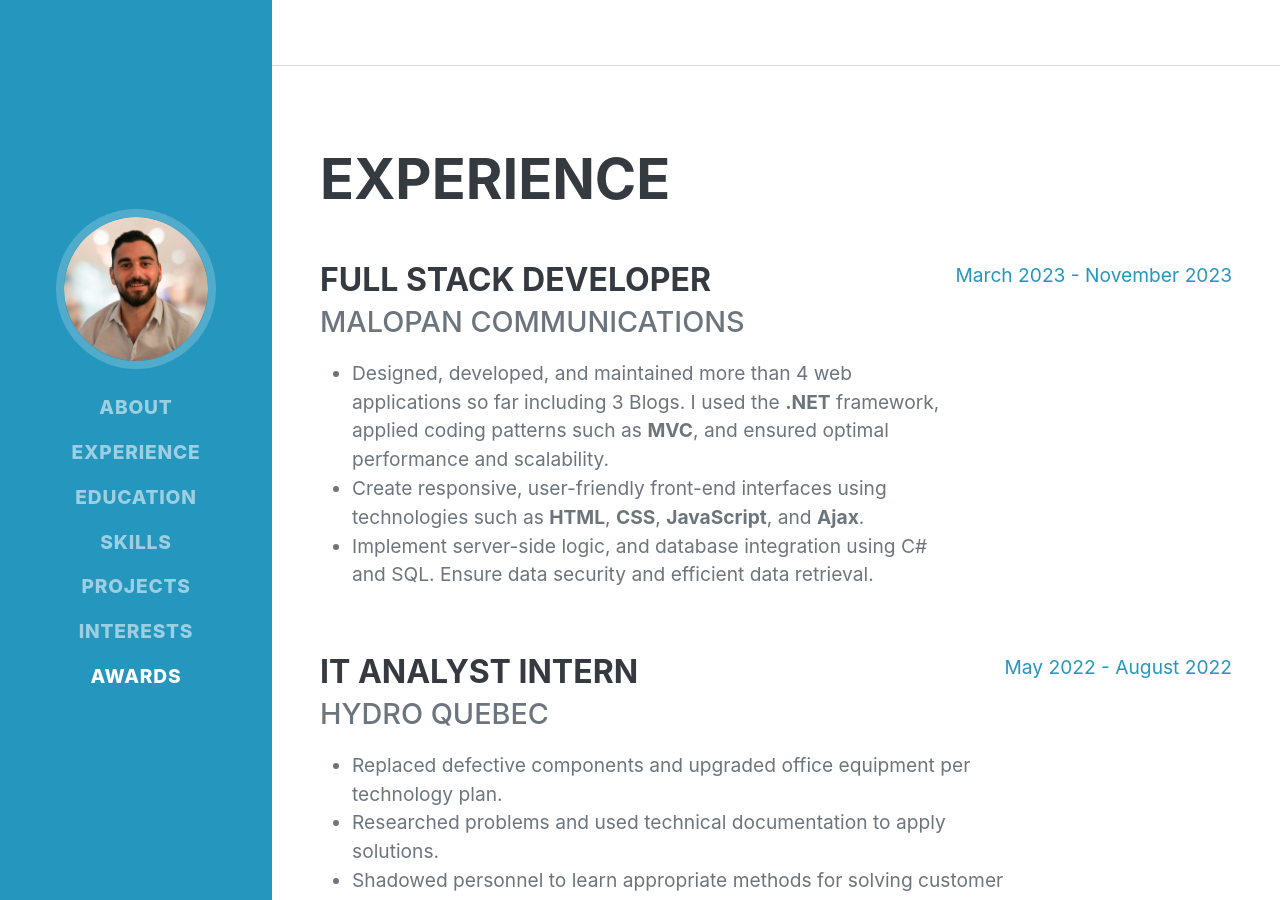
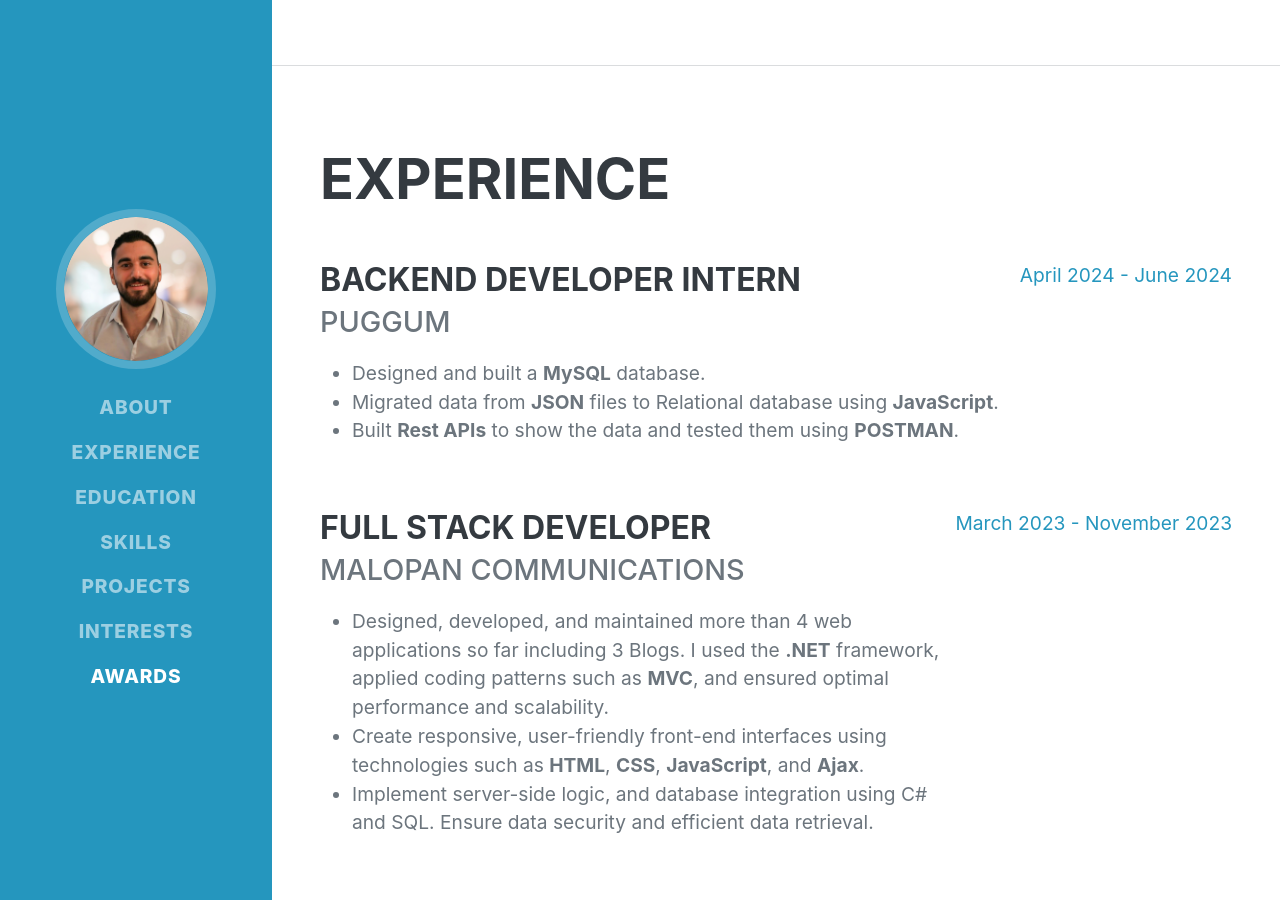
Before and after one commit to FireEagle97/FireEagle97.github.io, a Jekyll site: the page built from index.markdown, in a window 1280 px wide and 900 px high, scrolled down 835 px. Built offline with Jekyll 4.4.1, drawn with Linux system fonts in a browser that asks for light colours; nearby versions of some CDN libraries; some web fonts are replaced; some of the changed text lies outside the part shown.

Commit message:
add new experience

```diff
--- a/_layouts/home.html
+++ b/_layouts/home.html
@@ -170,6 +170,30 @@
         <div class="resume-section-content">
           <h2 class="mb-5">Experience</h2>
           <div
+          class="d-flex flex-column flex-md-row justify-content-between mb-5"
+        >
+          <div class="flex-grow-1">
+            <h3 class="mb-0">Backend Developer Intern</h3>
+            <div class="subheading mb-3">Puggum</div>
+            <ul>
+              <li>
+                Designed and built a <b>MySQL</b> database.
+              </li>
+              <li>
+                Migrated data from <b>JSON</b> files to Relational database using
+                <b>JavaScript</b>.
+              </li>
+              <li>
+                Built <b>Rest APIs</b> to show the data and tested them using
+                <b>POSTMAN</b>.
+              </li>
+            </ul>
+          </div>
+          <div class="flex-shrink-0">
+            <span class="text-primary">April 2024 - June 2024 </span>
+          </div>
+        </div>
+          <div
             class="d-flex flex-column flex-md-row justify-content-between mb-5"
           >
             <div class="flex-grow-1">
@@ -246,7 +270,7 @@
               </div>
             </div>
             <div class="flex-shrink-0">
-              <span class="text-primary">September 2020 - May 2024</span>
+              <span class="text-primary">September 2020 - June 2024</span>
             </div>
           </div>
         </div>
```
